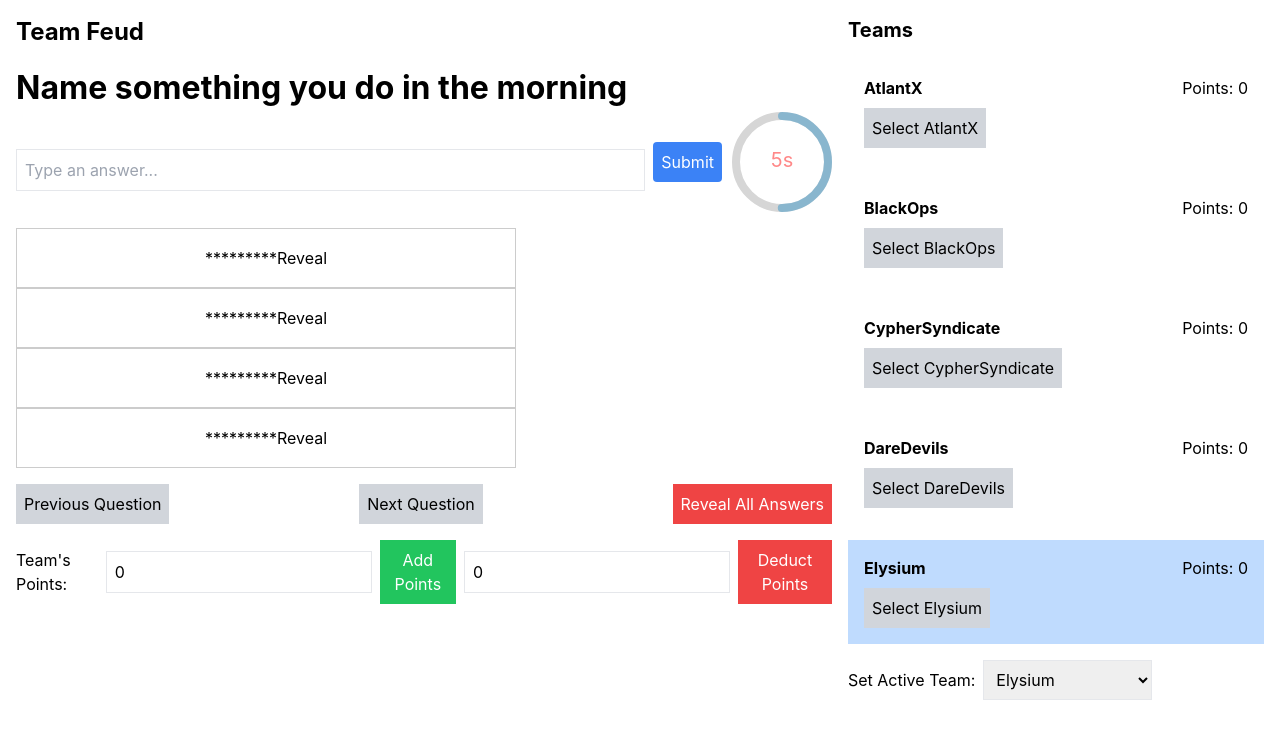
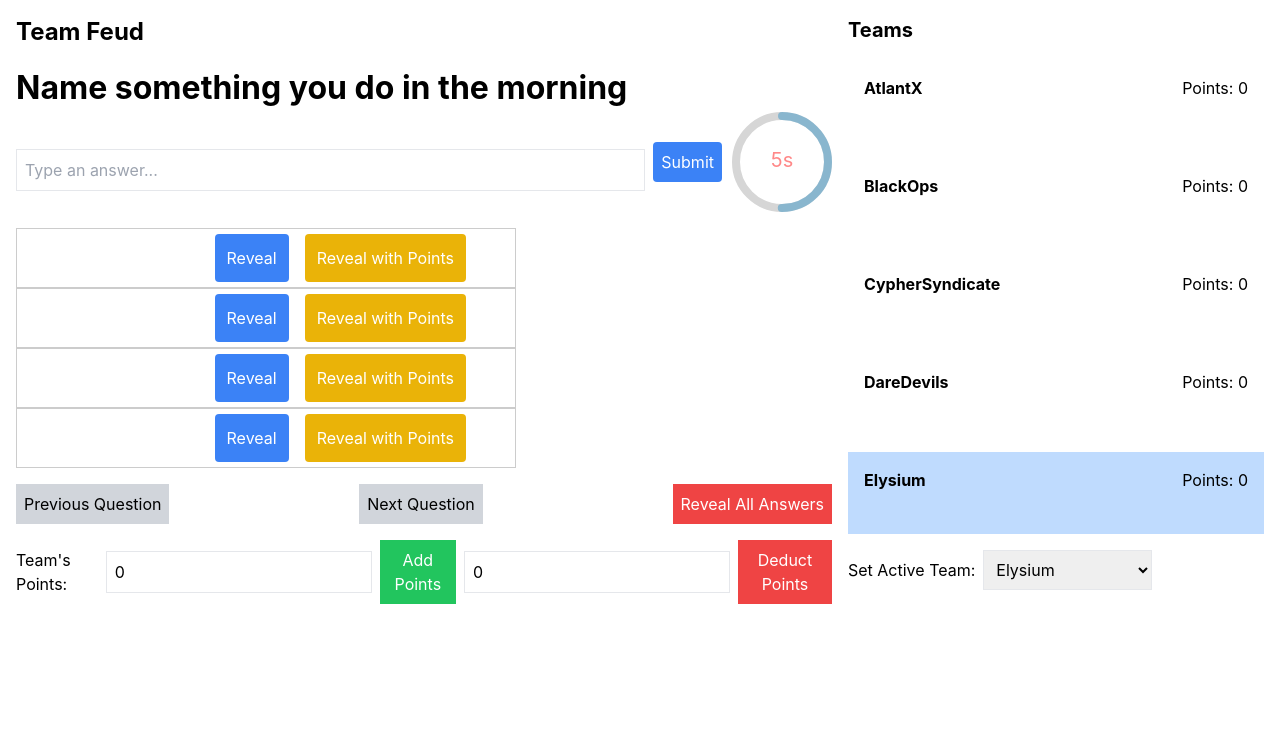
Before and after one commit to amjadnzr/Team-Fued, a React (Create React App) app: page / in a window 1280 px wide. Shown: the top 738 px of the page. Built offline with nearby package versions, Linux system fonts and the light colour scheme.

Commit message:
Added all  changes

```diff
--- a/package.json
+++ b/package.json
@@ -7,6 +7,7 @@
     "@testing-library/react": "^13.4.0",
     "@testing-library/user-event": "^13.5.0",
     "react": "^18.3.1",
+    "react-circular-progressbar": "^2.1.0",
     "react-dom": "^18.3.1",
     "react-scripts": "5.0.1",
     "web-vitals": "^2.1.4",
--- a/src/App.js
+++ b/src/App.js
@@ -15,7 +15,8 @@ function App() {
   const [wrongAnswer, setWrongAnswer] = useState(false);
   const [suggestions, setSuggestions] = useState([]);
   const [resetTimer, setResetTimer] = useState(false);
-
+  const teamCount = 4;
+  const intialTimer = 10;
 
   const members = jsonData.members;
 
@@ -80,7 +81,7 @@ function App() {
     setPointsToDeduct(Number(e.target.value));
   };
 
-  const handleAnswerSubmit = () => {
+  const handleAnswerSubmit = (ignoreCheck = false) => {
     const currentQuestion = data.questions[currentQuestionIndex];
     const answer = currentQuestion.answers.find(
       (a) => a.answer.toLowerCase() === input.toLowerCase()
@@ -99,7 +100,7 @@ function App() {
 
         setInput("");
         setWrongAnswer(false);
-        handleCorrectAnswer()
+        //handleCorrectAnswer()
         localStorage.setItem('gameData', JSON.stringify(data));
       }
     } else {
@@ -126,6 +127,27 @@ function App() {
   const revealAnswer = (answer) => {
     if (!revealedAnswers.includes(answer)) {
       setRevealedAnswers([...revealedAnswers, answer]);
+      localStorage.setItem('gameData', JSON.stringify(data));
+    }
+  };
+
+  const revealAnswerWithPoints = (answer) => {
+    if (!revealedAnswers.includes(answer)) {
+      // Reveal the answer
+      setRevealedAnswers([...revealedAnswers, answer]);
+
+      // Add points to the current team
+      const updatedTeams = data.teams.map((team, index) => {
+        if (index === currentTeamIndex) {
+          return { ...team, points: team.points + answer.points };
+        }
+        return team;
+      });
+      setData({ ...data, teams: updatedTeams });
+      // Reset the timer (adjust according to your timer logic)
+      setResetTimer(true);
+
+      // Update local storage
       localStorage.setItem('gameData', JSON.stringify(data));
     }
   };
@@ -204,10 +226,11 @@ function App() {
                 </button>
                 <div className="ml-[10px]">
                  <Timer
-                    initialTime={10}
+                    initialTime={intialTimer}
                     onTimeUp={handleTimeUp}
-                    key={resetTimer ? currentTeamIndex : undefined}
+                    key={resetTimer ? currentTeamIndex + Math.floor(Math.random() * 100) + 1 : undefined}
                     currentTeamIndex={currentTeamIndex}
+                    teamCount={teamCount}
                  />
                  </div>
               </div>
@@ -234,9 +257,18 @@ function App() {
                       <span>{answer.points}</span>
                     </div>
                   ) : (
-                    <span className="flex justify-between">
-                      <span>*********</span>
-                      <button onClick={() => revealAnswer(answer)}>Reveal</button>
+                    <span className="flex justify-between gap-4 w-5/6 ml-[10px]">
+                      <span className='w-500px'></span>
+                      <div className='flex justify-between gap-4'>
+                      <button
+                          className="bg-blue-500  text-white p-3 rounded"
+                          onClick={() => revealAnswer(answer)}>Reveal
+                      </button>
+                      <button
+                          className="bg-yellow-500  text-white p-3 rounded"
+                          onClick={() => revealAnswerWithPoints(answer)}>Reveal with Points
+                      </button>
+                      </div>
                     </span>
                   )}
                 </div>
@@ -299,10 +331,10 @@ function App() {
                     <span>Points: {team.points}</span>
                   </div>
                   <button
-                    className="bg-gray-300 p-2 mt-2"
-                    onClick={() => setCurrentTeamIndex(index)}
+                    className={`bg-white-300 p-2 mt-2`}
+                    //onClick={() => setCurrentTeamIndex(index)}
                   >
-                    Select {team.name}
+
                   </button>
                 </div>
               ))}
--- a/src/Timer.js
+++ b/src/Timer.js
@@ -2,7 +2,7 @@ import React, { useState, useEffect } from 'react';
 import { CircularProgressbar, buildStyles } from 'react-circular-progressbar';
 import 'react-circular-progressbar/dist/styles.css';
 
-const Timer = ({ initialTime, onTimeUp, currentTeamIndex }) => {
+const Timer = ({ initialTime, onTimeUp, currentTeamIndex, teamCount }) => {
   const [timeLeft, setTimeLeft] = useState(initialTime);
   const [percentage, setPercentage] = useState(100);
 
@@ -11,7 +11,7 @@ const Timer = ({ initialTime, onTimeUp, currentTeamIndex }) => {
       setTimeLeft((prevTime) => {
         if (prevTime === 1) {
           clearInterval(interval);
-          onTimeUp(currentTeamIndex + 1);  // Call the time up function
+          onTimeUp((currentTeamIndex + 1) % teamCount);  // Call the time up function
           return 0;
         }
         return prevTime - 1;
```
Also changed, not shown: 1 other file (tests, documents, lock files or other folders).
